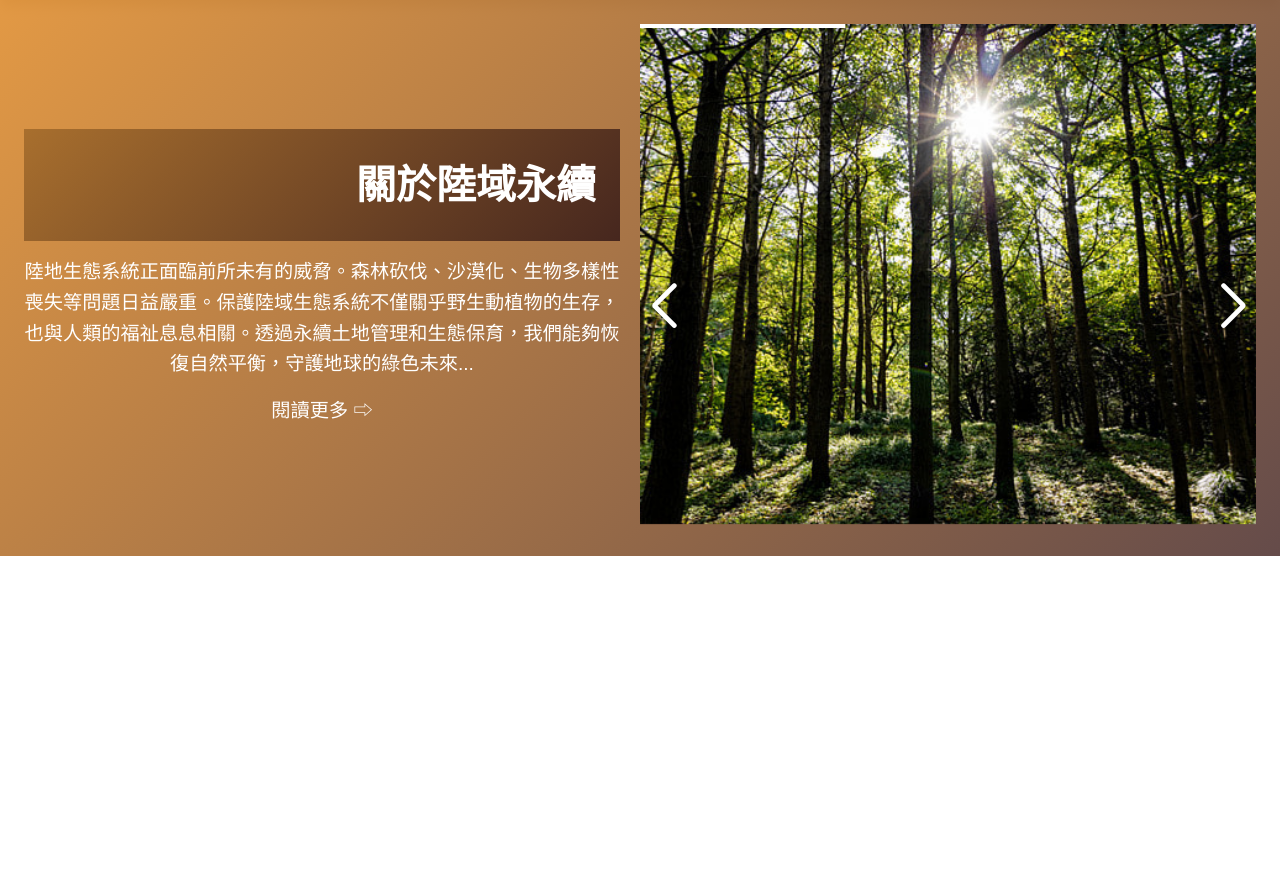
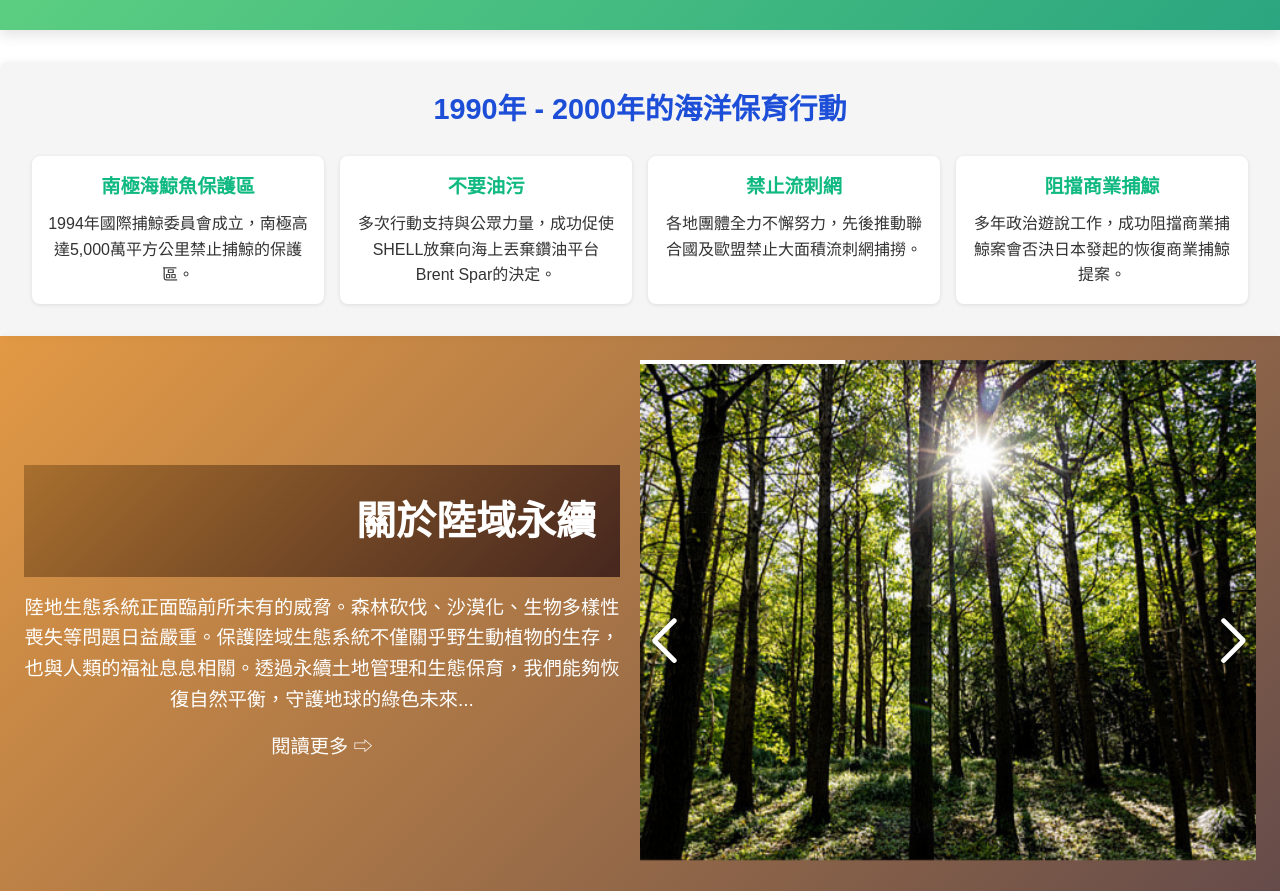
Before and after one commit to 1111031026/0308, a PHP site: page / in a window 1280 px wide. Shown: the part 2153-3044 px from the top of the page. Before the commit the page ends 2709 px from the top, so only its background shows below. Run offline with PHP 8.4, Linux system fonts and the light colour scheme; data comes from the database, SQL or seed files in the repository.

Commit message:
格式調整

```diff
--- a/css/index.css
+++ b/css/index.css
@@ -48,7 +48,7 @@ main {
     width: 100%;
     padding-top: 20px;
     padding-bottom: 50px;
-    height: 550px;
+    height: 580px;
 }
 
 .heroSwiper .swiper-slide {
--- a/php/ai_summary_editor.php
+++ b/php/ai_summary_editor.php
@@ -50,7 +50,7 @@ $conn->close();
 <head>
     <meta charset="UTF-8">
     <title>重點整理重點整理編輯 - <?php echo htmlspecialchars($title); ?></title>
-    <link rel="stylesheet" href="../css/nav.css">
+    <link rel="stylesheet" href="../css/nav3.css">
     <link rel="stylesheet" href="../css/ai_summary_editor.css">
 </head>
 <body>
--- a/php/index.php
+++ b/php/index.php
@@ -129,6 +129,27 @@ require_once 'db_connect.php';
                     <h1>關於氣候永續</h1>
                     <p class="climate-description">氣候變遷已成為全球最嚴峻的挑戰之一。極端天氣事件頻繁發生，海平面上升，生態系統受到威脅。然而，透過減少碳排放、發展可再生能源和推動永續生活方式，我們仍有機會扭轉局勢，共同守護我們唯一的家園...</p>
                     <a href="climate.php" class="climate-read-more">閱讀更多 ⇨</a>
+                </div>
+            </div>
+            <div class="conservation-actions">
+                <h2>1990年 - 2000年的海洋保育行動</h2>
+                <div class="action-list">
+                    <div class="action-item">
+                        <h3>南極海鯨魚保護區</h3>
+                        <p>1994年國際捕鯨委員會成立，南極高達5,000萬平方公里禁止捕鯨的保護區。</p>
+                    </div>
+                    <div class="action-item">
+                        <h3>不要油污</h3>
+                        <p>多次行動支持與公眾力量，成功促使SHELL放棄向海上丟棄鑽油平台Brent Spar的決定。</p>
+                    </div>
+                    <div class="action-item">
+                        <h3>禁止流刺網</h3>
+                        <p>各地團體全力不懈努力，先後推動聯合國及歐盟禁止大面積流刺網捕撈。</p>
+                    </div>
+                    <div class="action-item">
+                        <h3>阻擋商業捕鯨</h3>
+                        <p>多年政治遊說工作，成功阻擋商業捕鯨案會否決日本發起的恢復商業捕鯨提案。</p>
+                    </div>
                 </div>
             </div>
         </section>
```
